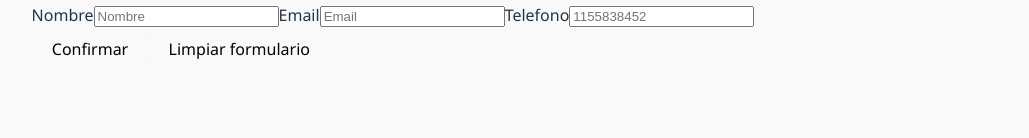
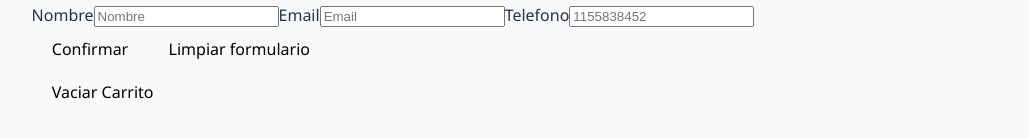
Before and after one commit to lucasabad99/CarritoConReact, a React (Vite) app: page /cart in a window 1280 px wide. Shown: the part 332-470 px from the top of the page, without its empty margins (157-1186 px from the left). Built offline with nearby package versions, Linux system fonts and the light colour scheme; no server answers; the database is empty.

Commit message:
Agrego clearCart para vaciar el carrito en compras

```diff
--- a/src/Components/CartContainer.jsx
+++ b/src/Components/CartContainer.jsx
@@ -6,7 +6,7 @@ import CheckOutForm from "./CheckOutForm";
 
 
 function CartContainer(){
- const { cart, removeItem, clearCart, getTotalPrice } = useContext(cartContext);
+ const { cart, removeItem, clearCart } = useContext(cartContext);
 const [orderCreated, setOrderCreated] = useState(false);
 
 
@@ -51,6 +51,7 @@ return <section>
         </div>
         <div>
             <CheckOutForm  handleCheckOut= {handleCheckOut}/>
+            <button onClick={ clearCart }>Vaciar Carrito</button>
         </div>
     </section>
 }
--- a/src/context/cartContext.jsx
+++ b/src/context/cartContext.jsx
@@ -21,7 +21,7 @@ export function CartContextProvider( {children }){
 
 
 function clearCart() {
-  setCart([]);
+  setCartItems([]);
 }
 
 function countItemsInCart() {
--- a/src/data/FirestoreService.js
+++ b/src/data/FirestoreService.js
@@ -11,6 +11,7 @@ import {
   addDoc
 } from "firebase/firestore";
 import data from "./data"; // Tu array de productos
+import CartContainer from "../Components/CartContainer";
 
 // Firebase Config
 const firebaseConfig = {
@@ -82,9 +83,5 @@ export async function exportProducts() {
   }
 }
 
-export async function BorrarDelCarrito(){
-
-}
-
 
 export default getData;
```
